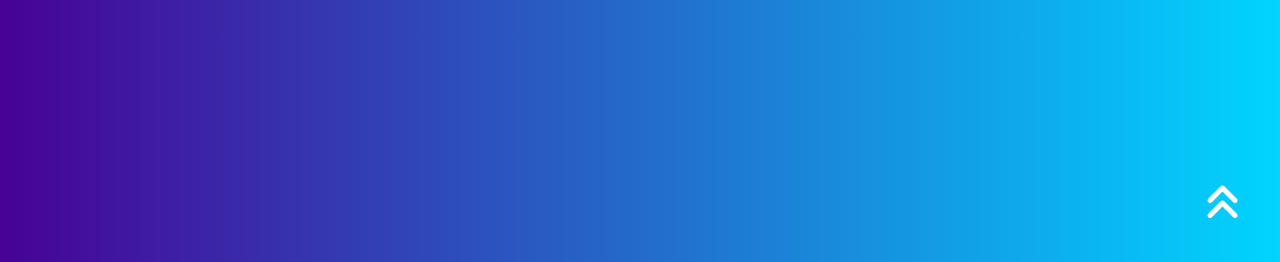
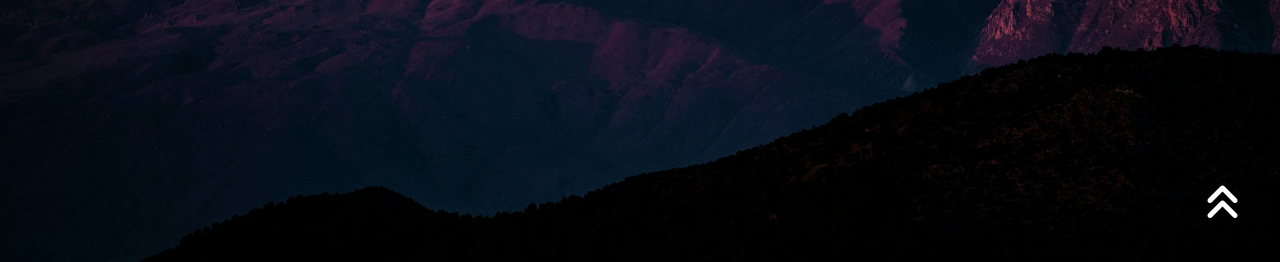
Before and after one commit to oo-infty/web-development-learning, a plain HTML site: page profile/index.html in a window 1280 px wide. Shown: the part 538-800 px from the top of the page. Drawn offline with Linux system fonts and the light colour scheme.

Commit message:
feat(profile): change background

```diff
--- a/profile/styles/cover.css
+++ b/profile/styles/cover.css
@@ -1,5 +1,7 @@
 #cover {
-  background-image: linear-gradient(90deg, rgb(71, 2, 150), rgb(0 212 255 / 100%));
+  background-image: url("../assets/images/background.jpg");
+  background-position: center;
+  background-size: cover;
   color: white;
 
   display: flex;
```
Also changed, not shown: profile/assets/images/background.jpg (added).
